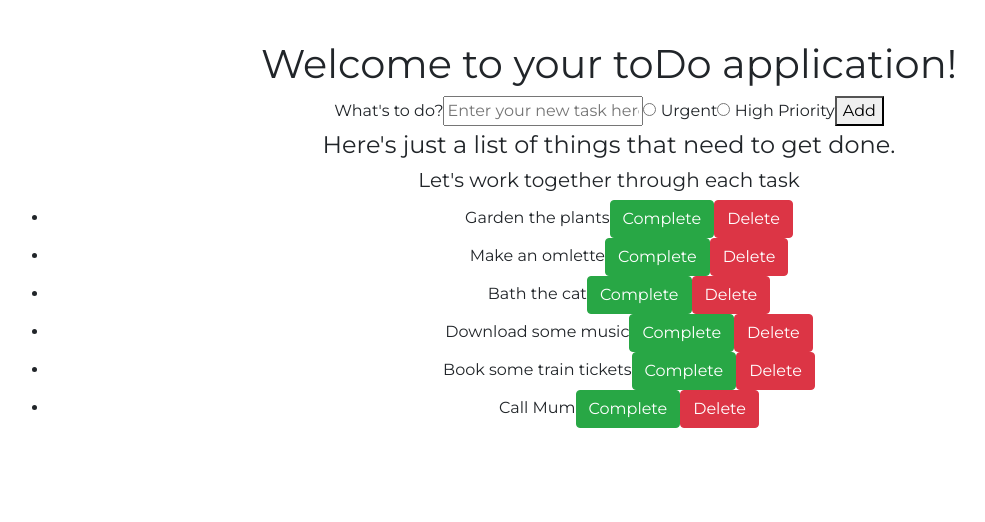
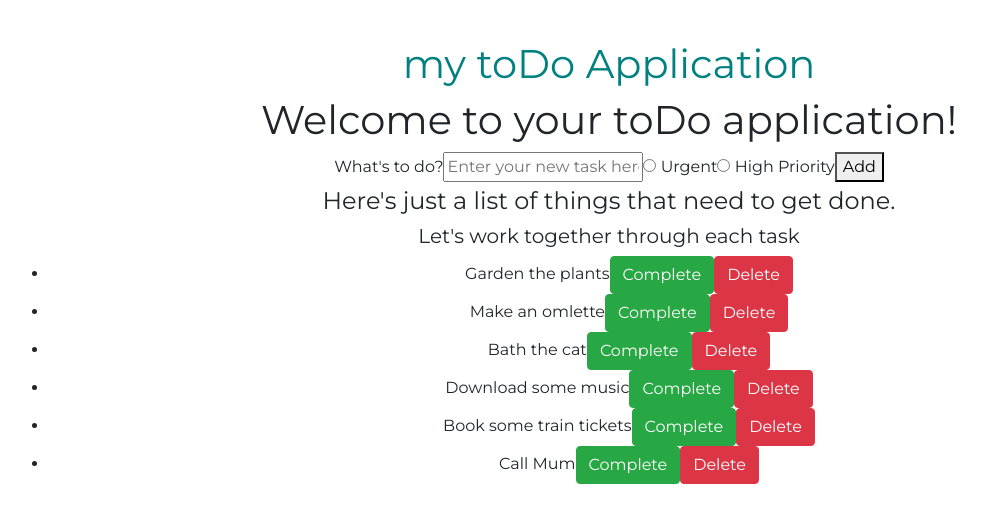
Before and after one commit to lucymulligan/todo-app-frontend, a React app: page / in a window 1280 px wide. Shown: the top 522 px of the page, without its empty margins (31-1016 px from the left). Built offline with nearby package versions, Linux system fonts and the light colour scheme.

Commit message:
Using tips from the webinar

```diff
--- a/src/App.js
+++ b/src/App.js
@@ -3,6 +3,7 @@ import './App.css';
 import Nav from './components/Nav';
 import AddItem from './components/AddItem';
 import ListItem from './components/ListItem';
+import Header from './components/Header';
 
 const toDoListItems = [
   "Garden the plants",
@@ -17,6 +18,7 @@ class App extends Component {
   render() {
     return (
       <div className="App">
+      <Header />
       <Nav text="Welcome to your toDo application!"/>
 
       <AddItem />
--- /dev/null
+++ b/src/components/Header.js
@@ -0,0 +1,18 @@
+import React from 'react';
+
+class Header extends React.Component {
+
+    render() {
+
+        return <h1 style = {styles.header}>my toDo Application</h1>
+    }
+
+}
+
+const styles =  {
+    header : {
+        color: "teal"
+    }
+}
+
+export default Header
```
Also changed, not shown: src/Header.css (added).
